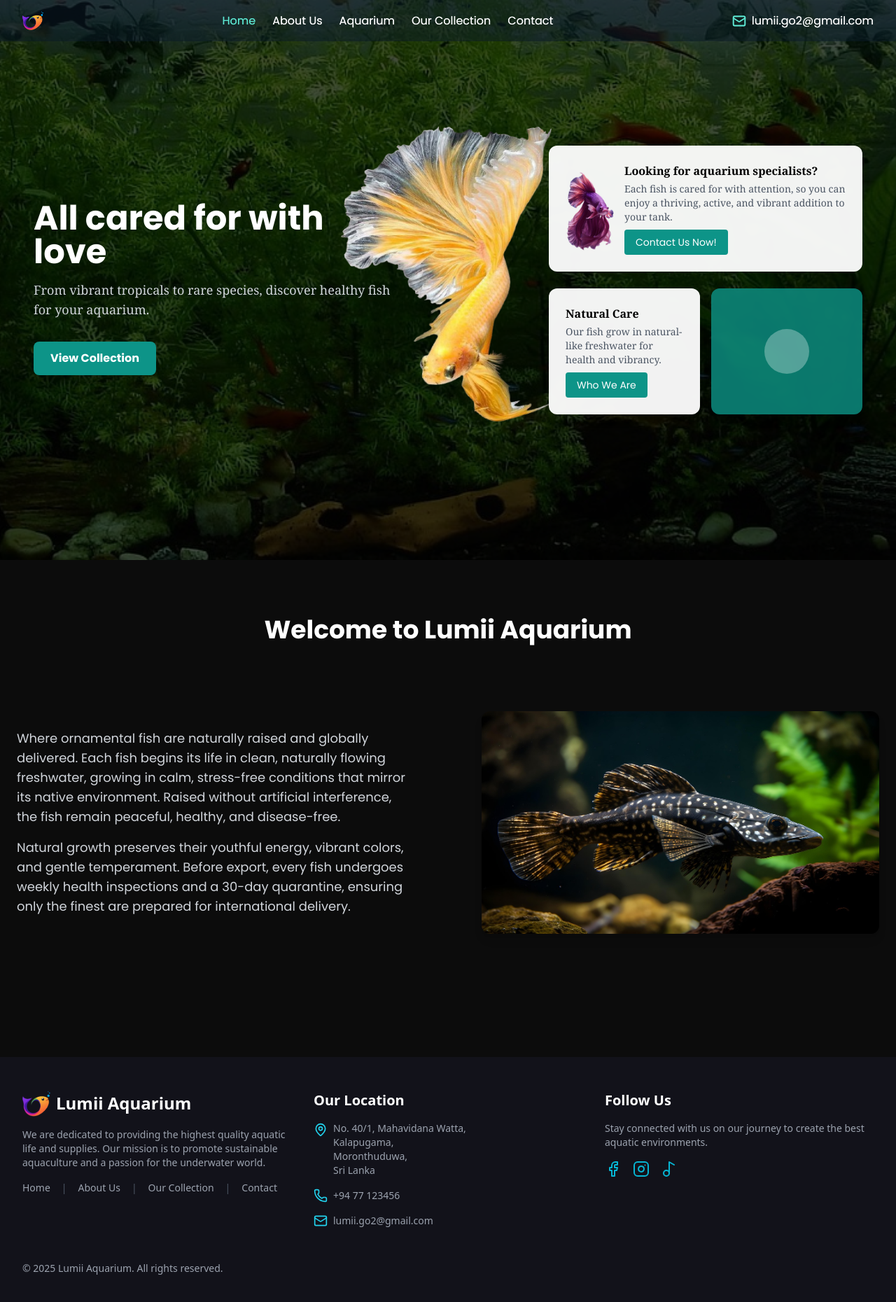
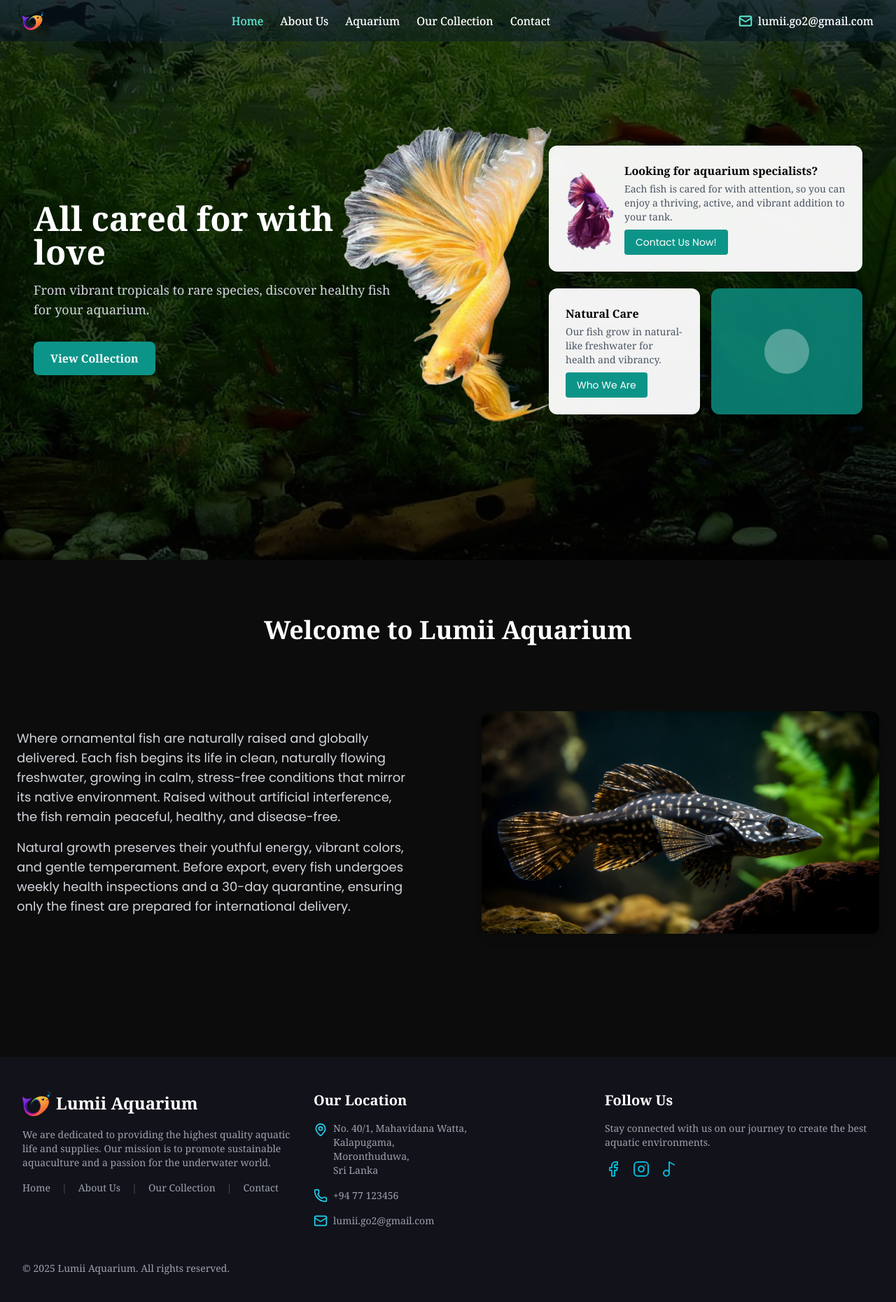
Before and after one commit to DilankaDI/lumii-aquarium, a Next.js app: page / in a window 1280 px wide. Shown: the top 1860 px of the page at 70% size. Built offline with nearby package versions, Linux system fonts and the light colour scheme.

Commit message:
all fonts changed to serif

```diff
--- a/package.json
+++ b/package.json
@@ -10,7 +10,7 @@
   },
   "dependencies": {
     "@fontsource/montserrat": "^5.2.6",
-    "@fontsource/open-sans": "^5.2.6",
+    "@fontsource/open-serif": "^5.2.6",
     "embla-carousel-autoplay": "^8.6.0",
     "embla-carousel-react": "^8.6.0",
     "framer-motion": "^12.23.12",
--- a/src/app/about/page.tsx
+++ b/src/app/about/page.tsx
@@ -4,7 +4,7 @@ import { FaTiktok } from 'react-icons/fa'; // Added TikTok icon
 
 const AboutUsPage = () => {
   return (
-    <div className="bg-[#0A0A10] text-gray-200 min-h-screen font-sans">
+    <div className="bg-[#0A0A10] text-gray-200 min-h-screen font-serif">
       <div className="max-w-7xl mx-auto px-4 sm:px-6 lg:px-8 py-16 space-y-24">
 
         {/* About Us */}
@@ -130,7 +130,7 @@ export default AboutUsPage;
 
 //   return (
 //     <>
-//     <div className="bg-dark text-gray-200 min-h-screen font-sans transition-opacity duration-1000 opacity-100">
+//     <div className="bg-dark text-gray-200 min-h-screen font-serif transition-opacity duration-1000 opacity-100">
 
 
 //       <main>
--- a/src/app/contact/page.tsx
+++ b/src/app/contact/page.tsx
@@ -5,7 +5,7 @@ import { Mail, Phone, MapPin } from "lucide-react";
 
 const ContactUsPage: React.FC = () => {
   return (
-    <div className="bg-[#0A0A10] text-gray-200 min-h-screen font-sans">
+    <div className="bg-[#0A0A10] text-gray-200 min-h-screen font-serif">
       <div className="max-w-7xl mx-auto px-4 sm:px-6 lg:px-8 py-16">
 
         <div className="text-center mb-16">
--- a/src/app/farm/page.tsx
+++ b/src/app/farm/page.tsx
@@ -53,7 +53,7 @@ const Counter = ({ target, duration = 2000 }: { target: number; duration?: numbe
 // Our Farms page component with a new layout
 const OurFarmsPage = () => {
   return (
-    <div className="bg-[#0A0A10] text-gray-200 min-h-screen font-sans">
+    <div className="bg-[#0A0A10] text-gray-200 min-h-screen font-serif">
       <div className="max-w-8xl mx-auto px-4 sm:px-6 lg:px-8 py-16">
 
         {/* Hero Section */}
--- a/src/app/globals.css
+++ b/src/app/globals.css
@@ -8,7 +8,7 @@
 @theme inline {
   --color-background: var(--background);
   --color-foreground: var(--foreground);
-  --font-sans: var(--font-geist-sans);
+  --font-serif: var(--font-geist-serif);
   --font-mono: var(--font-geist-mono);
 }
 
@@ -22,7 +22,7 @@
 body {
   background: var(--background);
   color: var(--foreground);
-  font-family: Arial, Helvetica, sans-serif;
+  font-family: Arial, Helvetica, serif-serif;
 } */
 
 /* src/app/globals.css */
--- a/src/app/page.tsx
+++ b/src/app/page.tsx
@@ -160,7 +160,7 @@ const HomePage = () => {
 
           {/* Other Sections */}
           <section className="py-20 bg-[#0c0c0c]">
-              <h2 className="text-4xl font-bold text-white mb-4 text-center">Welcome to Lumii Aquarium</h2>
+              <h2 className="text-4xl font-bold font-serif text-white mb-4 text-center">Welcome to Lumii Aquarium</h2>
 
                             <div className="flex flex-col px-4 sm:px-6 lg:flex-row items-center gap-12 lg:gap-24 my-24">
                               <div className="lg:w-1/2">
--- a/src/components/Footer.tsx
+++ b/src/components/Footer.tsx
@@ -7,7 +7,7 @@ import Link from "next/link";
 
 const Footer = () => {
   return (
-    <footer className="bg-[#12121A] text-gray-400 py-12 px-4 md:px-8 font-sans">
+    <footer className="bg-[#12121A] text-gray-400 py-12 px-4 md:px-8 font-serif">
       <div className="max-w-7xl mx-auto grid grid-cols-1 md:grid-cols-3 gap-8 text-center md:text-left">
 
         {/* Left Section - Logo and Description */}
--- a/src/components/Header.tsx
+++ b/src/components/Header.tsx
@@ -61,7 +61,7 @@ const Header = () => {
       {/* 6. Conditionally apply classes for the background and shadow */}
       <header
         className={`
-          fixed top-0 left-0 w-full text-white py-4 px-8 z-50
+          fixed top-0 left-0 w-full text-white font-serif py-4 px-8 z-50
           transition-all duration-300
           ${isScrolled ? 'bg-[#0D1B2A] shadow-lg' : 'bg-[#0D1B2A]/30 shadow-none'}
         `}
@@ -116,7 +116,7 @@ const Header = () => {
       {/* 7. Mobile Navigation Menu Overlay */}
       <div
         className={`
-          fixed top-0 left-0 w-full h-full bg-[#0D1B2A] text-white z-40
+          fixed top-0 left-0 w-full h-full bg-[#0D1B2A] text-white font-serif z-40
           transform transition-transform duration-300 ease-in-out
           ${isMenuOpen ? 'translate-y-0' : '-translate-y-full'}
           md:hidden
--- a/src/components/HeroCarousel.tsx
+++ b/src/components/HeroCarousel.tsx
@@ -113,7 +113,7 @@ export default function Hero() {
   return (
     <div className="relative w-full h-screen overflow-hidden">
       {/* Background */}
-      <AnimatePresence mode="wait">
+      <AnimatePresence mode="sync">
         <motion.div
           key={`bg-${slide.id}`}
           className="absolute inset-0"
@@ -134,7 +134,7 @@ export default function Hero() {
       </AnimatePresence>
 
       {/* Foreground */}
-      <AnimatePresence mode="wait">
+      <AnimatePresence mode="sync">
         {slide.fg && (
           <motion.div
             key={`fg-${slide.id}`}
@@ -159,7 +159,7 @@ export default function Hero() {
 
       <div className="relative z-10 flex flex-col md:flex-row items-center justify-between h-full px-6 md:px-12 gap-8">
         {/* Left text */}
-        <div className="text-white max-w-lg text-center md:text-left mt-16 md:mt-10">
+        <div className="text-white font-serif max-w-lg text-center md:text-left mt-16 md:mt-10">
           {[slide.title, slide.text, slide.button].map((item, i) => (
             <motion.div
               key={`${slide.id}-${i}`}
```
Also changed, not shown: 1 other file (tests, documents, lock files or other folders).
